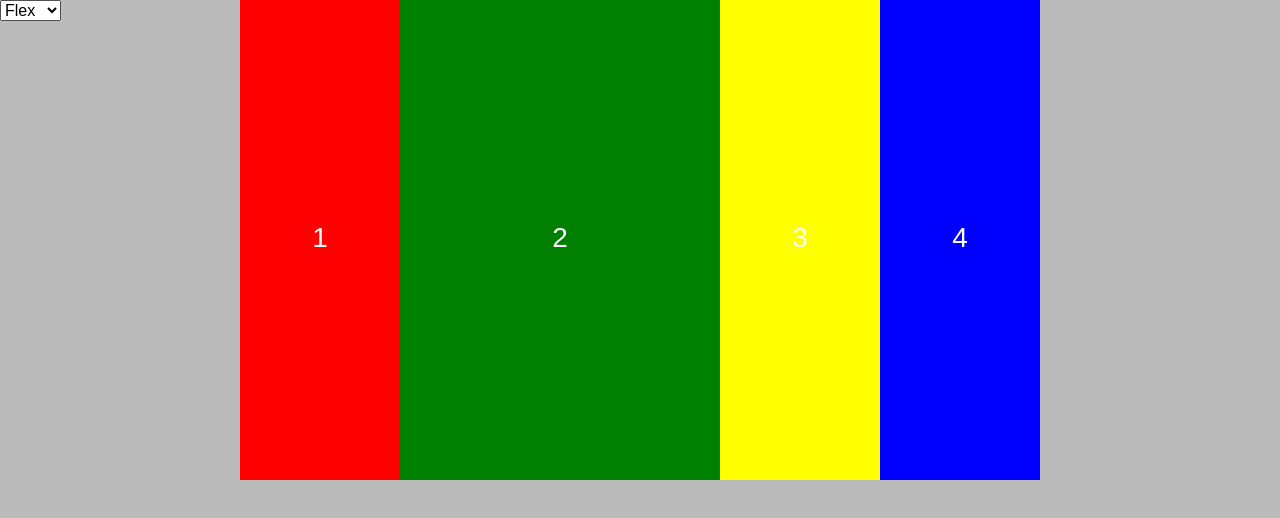
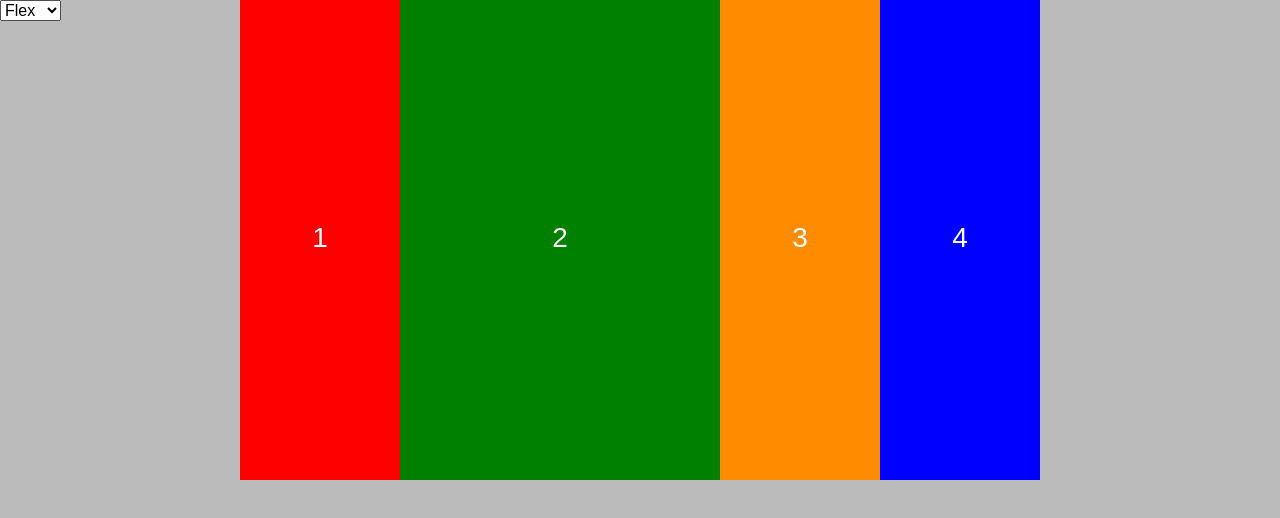
Before and after one commit to kozakl/flexbox-samples, a React app: page /#/flex in a window 1280 px wide. Shown: the top 518 px of the page. Built offline with nearby package versions, Linux system fonts and the light colour scheme.

Commit message:
Update element3 background color

```diff
--- a/src/pages/flex-sample/FlexSample.pcss
+++ b/src/pages/flex-sample/FlexSample.pcss
@@ -26,7 +26,7 @@
 
 .element3 {
   flex: 1;
-  background: yellow;
+  background: darkorange;
 }
 
 .element4 {
```
